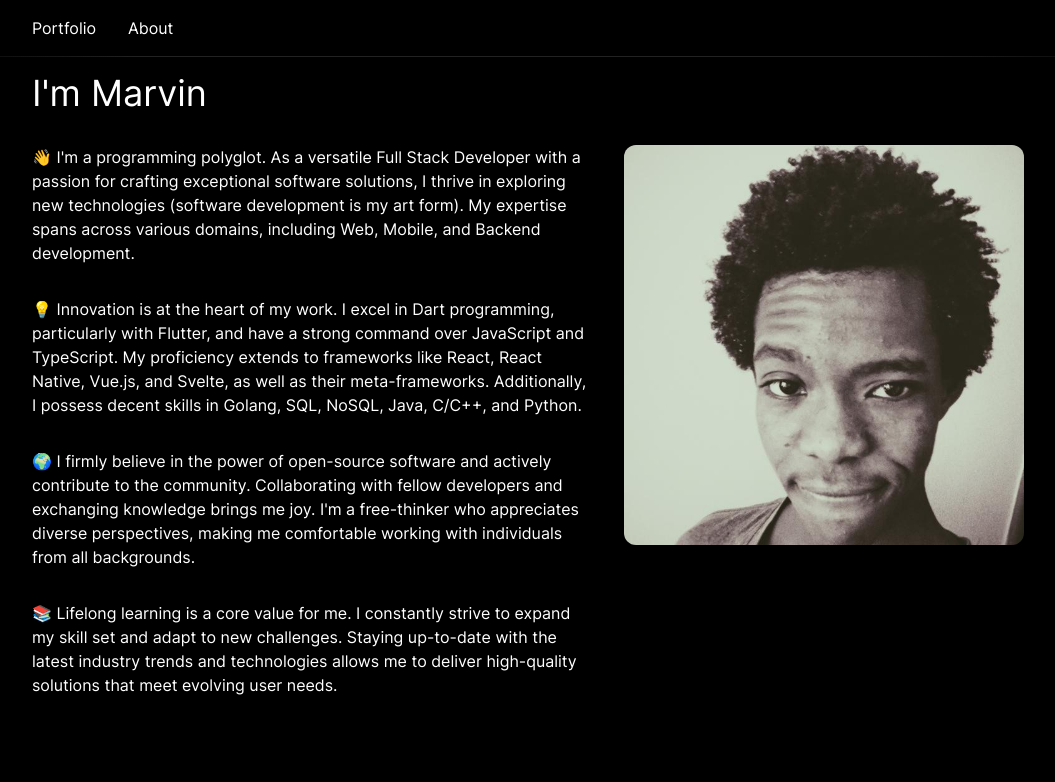
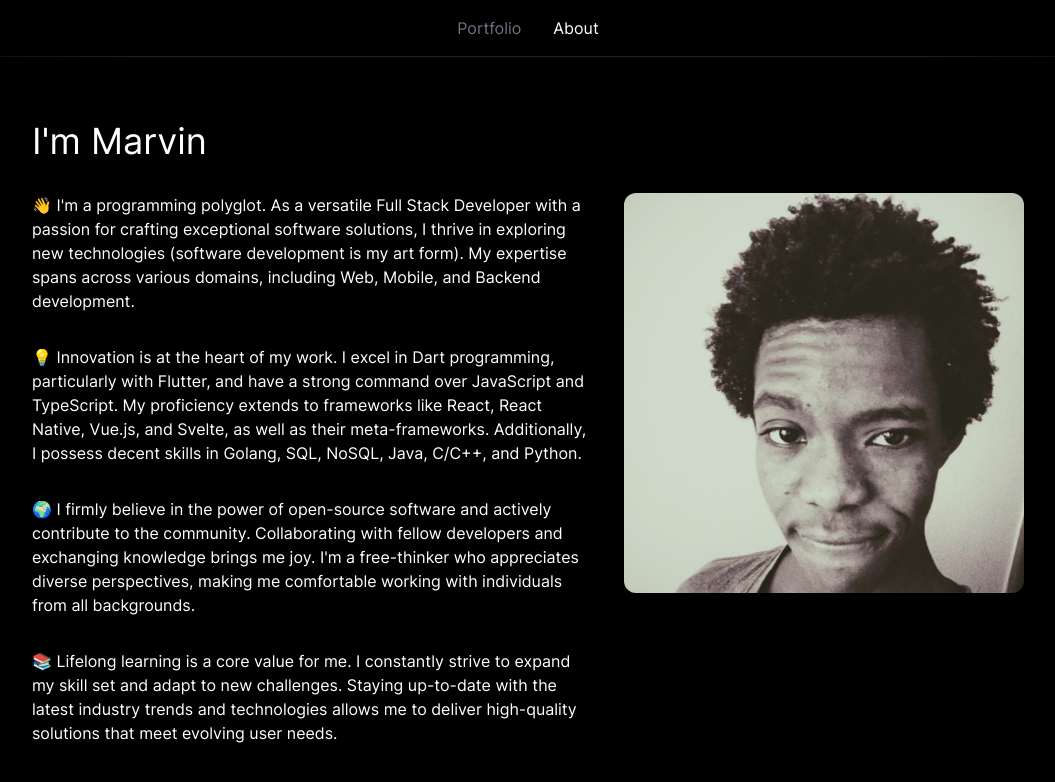
Before and after one commit to themosthigh/themosthigh.github.io, an Astro site: page /about in a window 1280 px wide. Shown: the whole page, without its empty margins (112-1167 px from the left). Built offline with nearby package versions, Linux system fonts and the light colour scheme; Astro itself is replaced by a stand-in of ours.

Commit message:
a few more edits

```diff
--- a/src/components/landing-page/Header.astro
+++ b/src/components/landing-page/Header.astro
@@ -1,4 +1,5 @@
 ---
+import HeaderLink from "./HeaderLink.astro";
 const routes = [
 	{
 		href: "/",
@@ -12,11 +13,11 @@ const routes = [
 ---
 
 <header class="border-gradient sticky top-0 z-10 bg-black/90 backdrop-blur-lg">
-	<nav class="p-4 flex gap-8 max-w-screen-lg mx-auto">
+	<nav class="p-4 flex gap-8 max-w-screen-lg mx-auto lg:justify-center">
 		{
-			routes.map(({ href, label }, index) => {
-				return <a href={href}> {label} </a>;
-			})
+			routes.map(({ href, label }, index) => (
+				<HeaderLink href={href} label={label} />
+			))
 		}
 	</nav>
 </header>
--- /dev/null
+++ b/src/components/landing-page/HeaderLink.astro
@@ -0,0 +1,11 @@
+---
+import { twJoin, twMerge } from "tailwind-merge";
+const { href, label } = Astro.props;
+const currentPath = Astro.url.pathname;
+
+const active = currentPath === href;
+---
+
+<a href={href} class={twMerge("text-gray-500", active ? "text-white" : "")}>
+	{label}</a
+>
--- a/src/pages/about.astro
+++ b/src/pages/about.astro
@@ -4,7 +4,7 @@ import LandingPageLayout from "../layouts/LandingPageLayout.astro";
 ---
 
 <LandingPageLayout>
-	<main class="p-4 grid gap-8">
+	<main class="p-4 grid gap-8 pt-16">
 		<h1 class="text-4xl">I'm Marvin</h1>
 
 		<div class="flex flex-col lg:flex-row-reverse gap-8">
```
